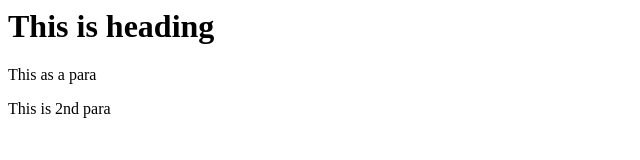
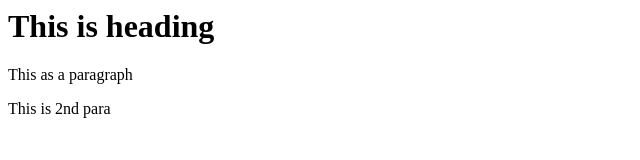
Before and after one commit to vishva-97/sanket-1, a website: page index.html in a window 1280 px wide. Shown: the full height of the page, 0-640 px from the left. Drawn offline with Linux system fonts and the light colour scheme.

Commit message:
Update index.html

```diff
--- a/index.html
+++ b/index.html
@@ -4,7 +4,7 @@
     </head>
     <body>
         <h1>This is heading</h1>
-        <p>This as a para</p>
+        <p>This as a paragraph</p>
         <p>This is 2nd para </p>
     </body>
 </html>
```
